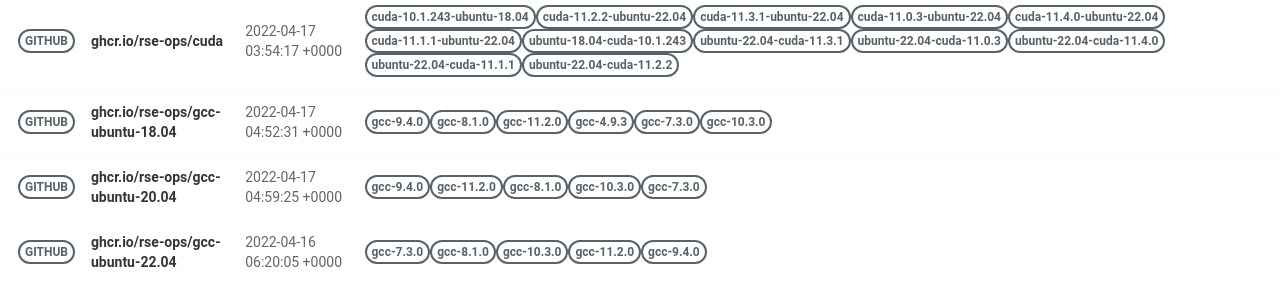
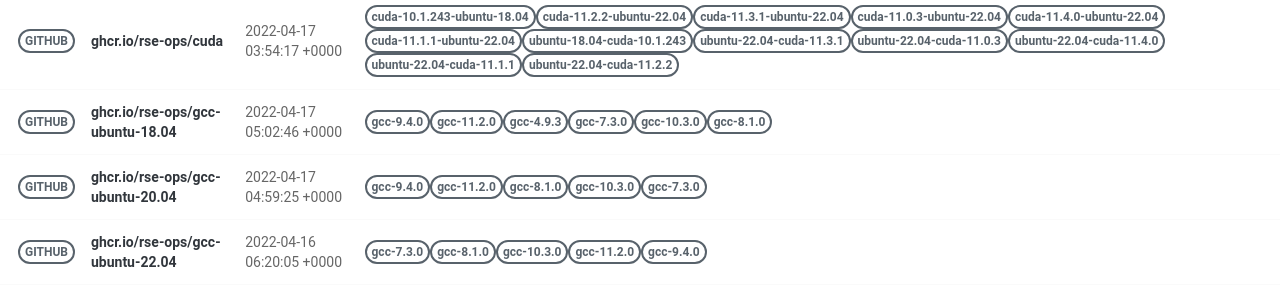
Before and after one commit to rse-ops/docker-images, a Jekyll site: the page built from pages/index.md, in a window 1280 px wide. Shown: the part 502-801 px from the top of the page. Built offline with Jekyll 4.4.1, drawn with Linux system fonts in a browser that asks for light colours; nearby versions of some CDN libraries.

Commit message:
Automated push to update library 2022-04-17

```diff
--- a/_library/ghcr.io-rse-ops-gcc-ubuntu-18.04.md
+++ b/_library/ghcr.io-rse-ops-gcc-ubuntu-18.04.md
@@ -1,7 +1,7 @@
 ---
 layout: container
 name: ghcr.io/rse-ops/gcc-ubuntu-18.04
-updated_at: 2022-04-17 04:52:31.236896
+updated_at: 2022-04-17 05:02:46.139776
 
 
 container_url: https://github.com/orgs/rse-ops/packages/container/package/gcc-ubuntu-18.04
```
Also changed, not shown: other parts of _library/ghcr.io-rse-ops-gcc-ubuntu-18.04.md (+3 -3 lines).
